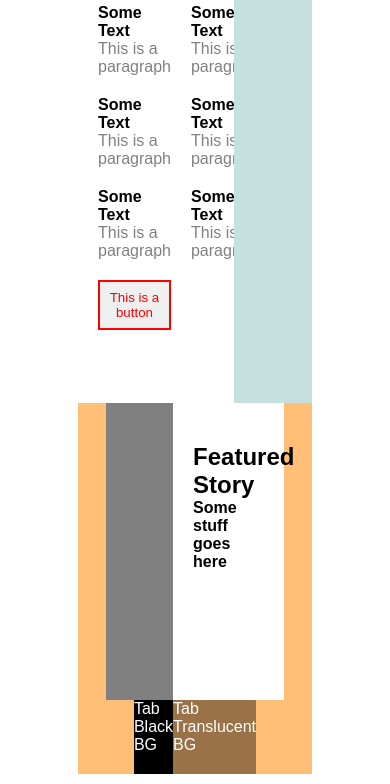
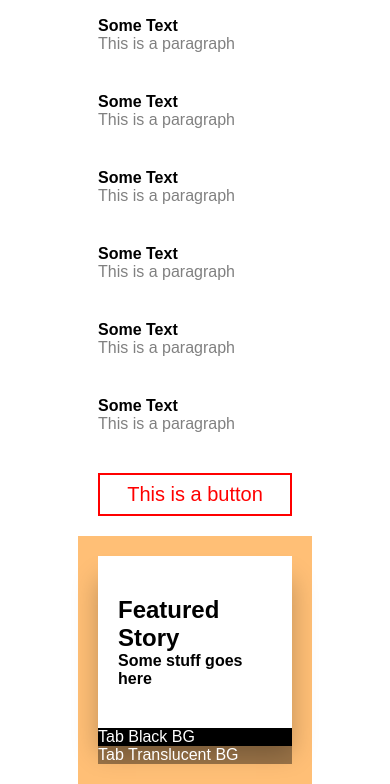
Before and after one commit to antcoop/grid-overview, a plain HTML site: page index.html in a window 390 px wide. Shown: the part 70-854 px from the top of the page. Drawn offline with Linux system fonts and the light colour scheme.

Commit message:
added responsiveness

```diff
--- a/style.css
+++ b/style.css
@@ -11,12 +11,14 @@ body {
 button {
   padding: 8px;
   border: 2px solid red;
+  background-color: #ffffff;
+  font-size: 20px;
   color: red;
 }
 
 h1 {
   font-size: 6vw;
-  padding: 20;
+  padding: 20px;
 }
 
 h3 {
@@ -63,29 +65,65 @@ section:nth-child(3) {
 section:nth-child(1) > div {
   display: grid;
   grid-template-columns: 1fr 1fr;
-  gap: 20px;
+  gap: 40px 60px;
   padding: 20px;
 }
 
 section:nth-child(3) > div:nth-child(1) {
   background-color: gray;
   grid-area: image;
+  box-shadow: 0 24px 24px rgba(0,0,0,0.25);
 }
 
 section:nth-child(3) > div:nth-child(2) {
   background-color: white;
   padding: 40px 20px;
   grid-area: story;
+  box-shadow: 0 24px 24px rgba(0,0,0,0.25);
 }
 
 section:nth-child(3) > div:nth-child(3) {
+  position: relative;
   background-color: rgb(0,0,0);
   color: white;
   grid-area: tab-left;
+  z-index: 1;
 }
 
 section:nth-child(3) > div:nth-child(4) {
+  position: relative;
   background-color: rgba(0,0,0,0.4);
   color: white;
   grid-area: tab-right;
+  z-index: 1;
 }
+
+@media screen and (max-width: 992px) {
+  main {
+    grid-template-columns: 1fr;
+    grid-template-rows: auto;
+    grid-template-areas:
+      "latest"
+      "subscribe"
+      "feature";
+  }
+  section:nth-child(1) > div {
+    grid-template-columns: 1fr;
+  }
+  section:nth-child(3) {
+    padding: 20px;
+    grid-template-columns: 1fr;
+    grid-template-rows: auto;
+    grid-template-areas:
+    "image"
+    "story"
+    "tab-left"
+    "tab-right";
+  }
+}
+
+@media screen and (min-width: 1180px) {
+  h1 {
+    font-size: 88px;
+  }
+}
```
